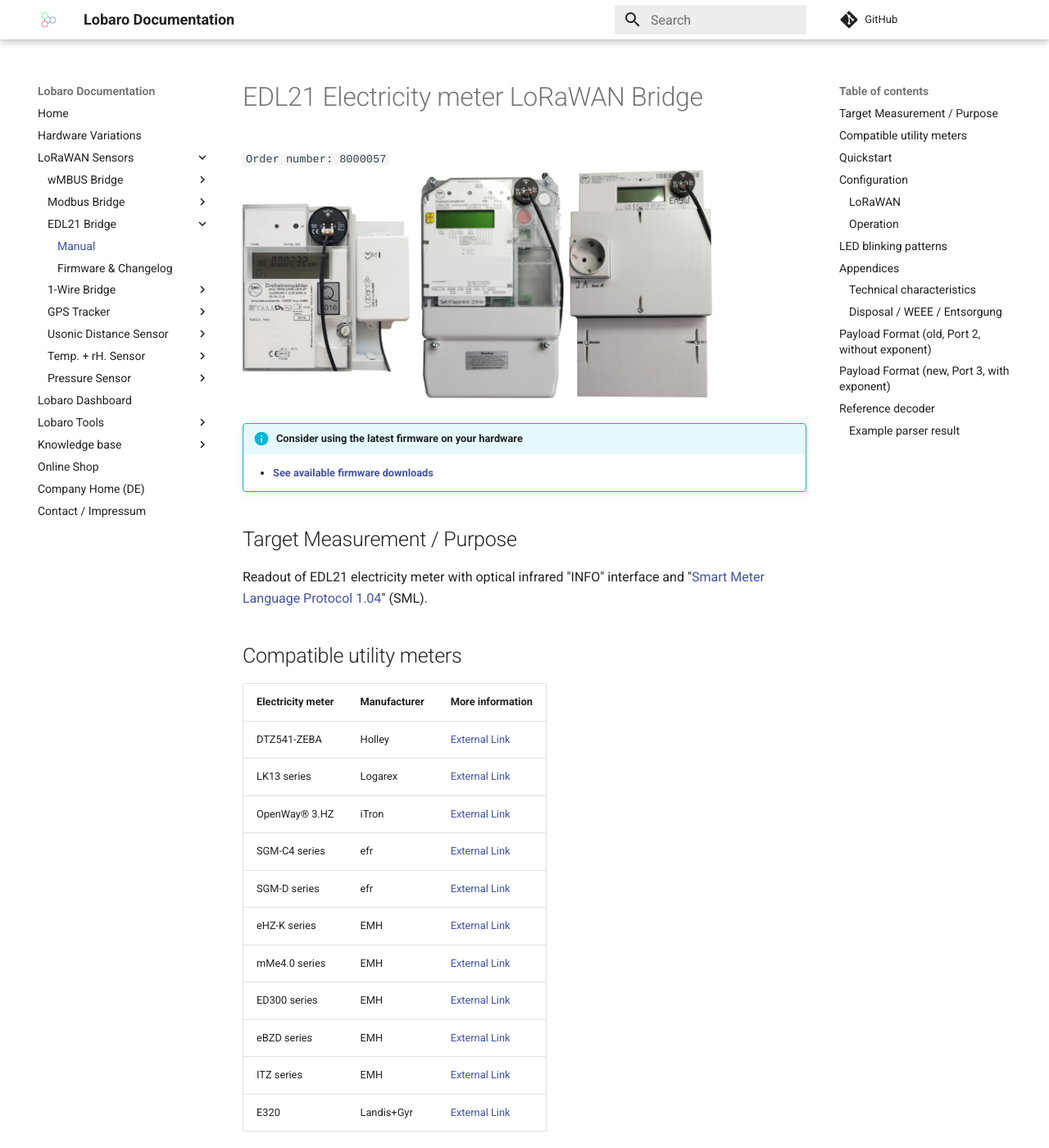
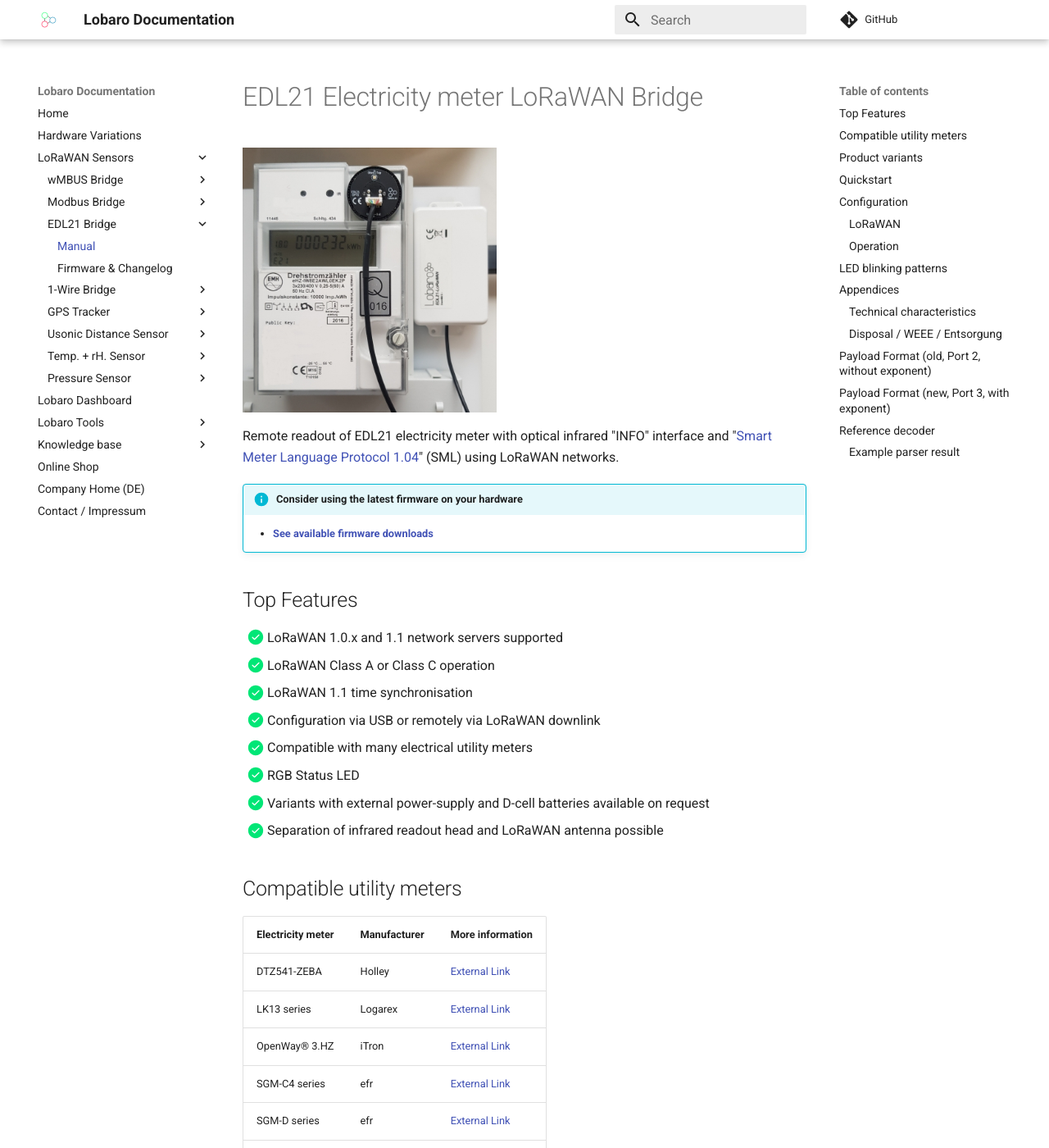
Before and after one commit to Lobaro/docs, an MkDocs documentation site: the page built from docs/lorawan-sensors/edl21-opto-lorawan/index.md, in a window 1280 px wide and 1400 px high. Shown: the whole window at 82% size. Built offline with MkDocs 1.6.1 and Material for MkDocs 9.7.7, drawn with Linux system fonts in a browser that asks for light colours; a script that is not in the unit is left out; comment, search, counter and statistics services are not loaded; some of the changed text lies outside the part shown.

Commit message:
enhance edl21 page

```diff
--- a/docs/lorawan-sensors/edl21-opto-lorawan/index.md
+++ b/docs/lorawan-sensors/edl21-opto-lorawan/index.md
@@ -1,12 +1,23 @@
 # EDL21 Electricity meter LoRaWAN Bridge
-`Order number: 8000057` <br>
-![Lobaro EDL21 LoRaWAN Bridge](files/fertig1.png){: style="width:85%;"}
 
-!!! info "Consider using the latest firmware on your hardware"
+![Lobaro EDL21 LoRaWAN Bridge](files/edl21_small.jpg){: style="width:45%; vertical-align: top;"}
+
+
+Remote readout of EDL21 electricity meter with optical infrared "INFO" interface and "[Smart Meter Language Protocol 1.04](https://de.wikipedia.org/wiki/Smart_Message_Language)" (SML) using
+ LoRaWAN networks.
+
+!!! info  "Consider using the latest firmware on your hardware"
     * [**See available firmware downloads**](firmware.md){: target="_blank"}
 
-## Target Measurement / Purpose
-Readout of EDL21 electricity meter with optical infrared "INFO" interface and "[Smart Meter Language Protocol 1.04](https://de.wikipedia.org/wiki/Smart_Message_Language)" (SML).
+## Top Features
+- [X] LoRaWAN 1.0.x and 1.1 network servers supported
+- [X] LoRaWAN Class A or Class C operation
+- [X] LoRaWAN 1.1 time synchronisation
+- [X] Configuration via USB or remotely via LoRaWAN downlink
+- [X] Compatible with many electrical utility meters
+- [X] RGB Status LED
+- [X] Variants with external power-supply and D-cell batteries available on request
+- [X] Separation of infrared readout head and LoRaWAN antenna possible
 
 ## Compatible utility meters
 
@@ -24,6 +35,22 @@
 | ITZ series  | EMH             | [External Link](https://www.emh-metering.de/produkte/smart-meter/itz){: target="_blank"}  |
 | E320  | Landis+Gyr      | [External Link](https://www.landisgyr.de/product/landisgyr-e320/){: target="_blank"} |
 
+
+## Product variants
+`EDL21-LoRaWAN Bridge (universal head, AA, int. Ant.), Order number: 8000057` <br>
+![Lobaro EDL21 LoRaWAN Bridge](files/Lastenheft-EDL21-LoRaWAN-bridge.jpg){: style="width:100%;"}
+
+!!! note "Customization Options"
+    The product variant shown above is the *standard* variant in our compact housing and powered by two AA batteries.
+
+    [**Other power supply options & housing are available on request**](../../hardware.md){: target="_blank"}
+
+    * External antenna
+    * D-cell batteries
+    * External power-supply
+    * NB-IoT instead of LoRaWAN
+
+    Contact us via [support@lobaro.de](mailto:support@lobaro.de) if you need our offer for a special variant.
 
 ## Quickstart
 1. Connect to the device with the [Lobaro Tool](https://www.lobaro.com/lobaro-maintenance-tool/) using the [Lobaro Config Adapter](https://www.lobaro-shop.com/product_info.php?info=p7_lobaro-usb-konfigurations-adapter.html)
```
Also changed, not shown: docs/lorawan-sensors/edl21-opto-lorawan/files/Lastenheft-EDL21-LoRaWAN-bridge.jpg (added), docs/lorawan-sensors/edl21-opto-lorawan/files/fertig1.png (deleted).
